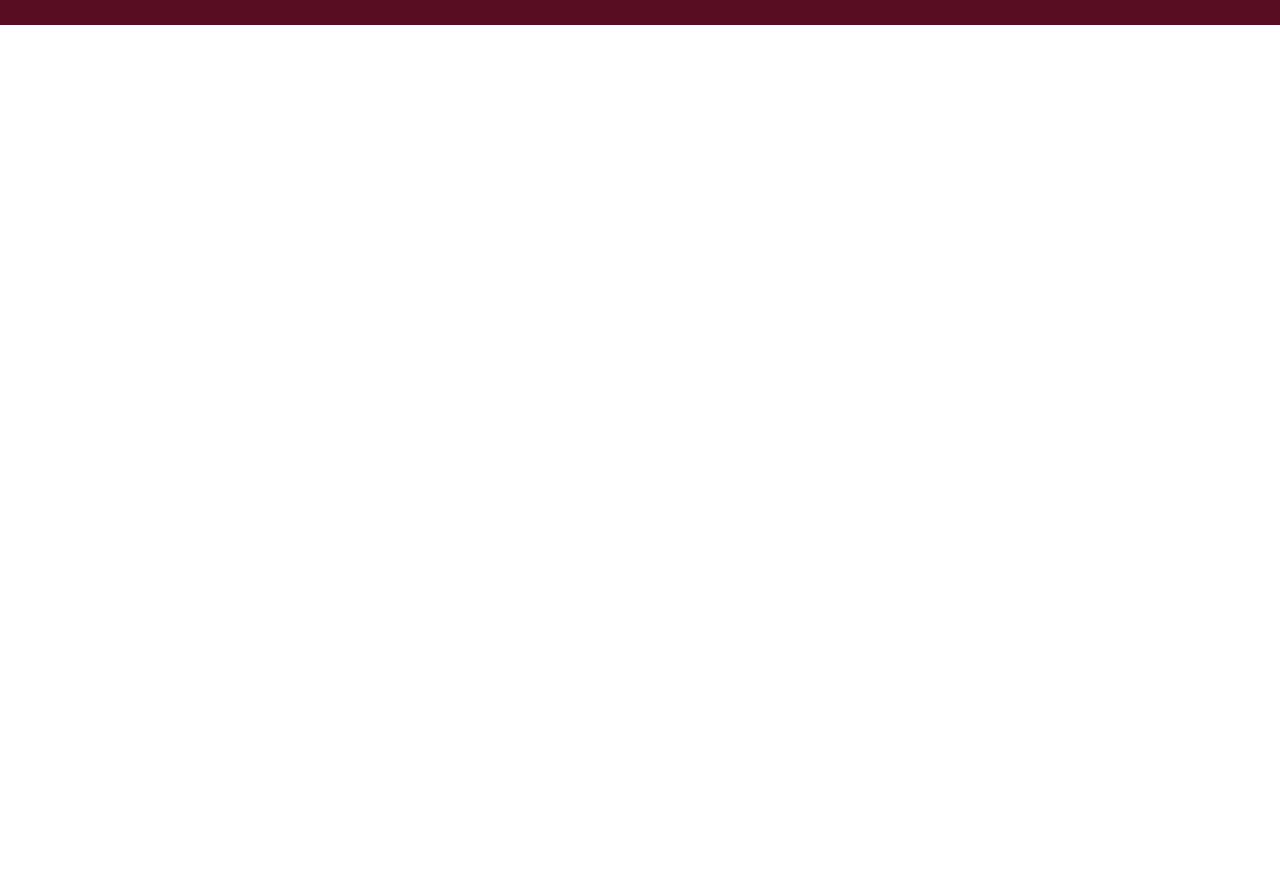
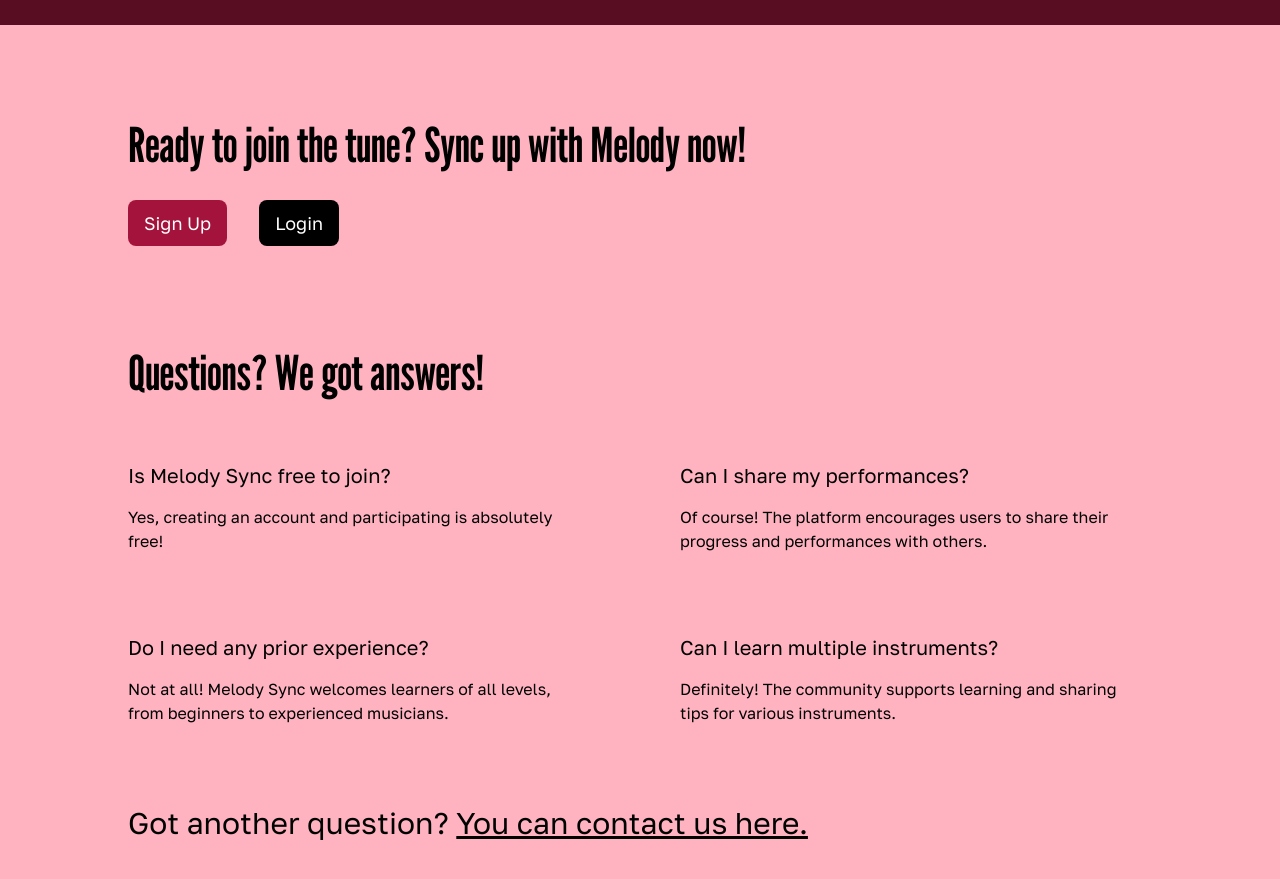
Before and after one commit to TheUtopy/MelodySync, a Nuxt app in the folder client/: page / in a window 1280 px wide. Shown: the part 1800-2679 px from the top of the page. Before the commit the page ends 1825 px from the top, so only its background shows below. Built offline with nearby package versions, Linux system fonts and the light colour scheme.

Commit message:
Added the third section of the main page

```diff
--- a/client/assets/css/tailwind.css
+++ b/client/assets/css/tailwind.css
@@ -13,3 +13,15 @@
     font-family: 'GolosText-Regular';
     src: url('../fonts/GolosText-Regular.ttf') format('truetype');
 }
+
+h2 {
+    @apply text-4xl
+}
+
+h3 {
+    @apply text-xl font-serif pb-4
+}
+
+p {
+    @apply font-serif
+}
--- a/client/components/Button.vue
+++ b/client/components/Button.vue
@@ -4,6 +4,7 @@
     :class="{
         'bg-pinky-800 hover:bg-pinky-500': color === 'burgundy',
         'bg-pinky-1000 hover:bg-pinky-900': color === 'black',
+        'bg-pinky-700 hover:bg-pinky-800': color === 'red',
     }"
     class="text-white font-serif text-lg px-4 py-3 rounded-lg transition-colors duration-500"
     >
--- /dev/null
+++ b/client/pages/contact.vue
@@ -0,0 +1,3 @@
+<template>
+    <div>CONTAAAAAACT</div>
+</template>
--- a/client/pages/index.vue
+++ b/client/pages/index.vue
@@ -6,7 +6,7 @@
         </h1>
     </div>
 
-        <p class="text-xl font-serif mx-10 max-w-3xl">
+    <p class="text-xl mx-10 max-w-3xl">
         Welcome to Melody Sync, the ultimate community for music learners. Exchange tips, showcase accomplishments,
         and
         celebrate the joys of mastering musical instruments. Dive in and join the melody!
@@ -19,23 +19,65 @@
   </section>
 
 
-    <section class="bg-pinky-900 h-min text-pinky-50 text-lg py-24 mx-auto">
+  <section class="bg-pinky-900 h-min text-pinky-50 text-lg py-24">
     <div class="grid grid-cols-2 grid-rows-2 w-4/5 mx-auto gap-16">
       <img src="../static/images/Orchestra.png" class="index-image justify-self-end" alt="orchestra">
 
       <article class="flex flex-col justify-center">
-          <h2 class="text-4xl">Share Advice, Learn Faster, and Make Friends</h2>
-          <p class="font-serif mt-6">Melody Sync brings together ambitious learners to motivate, inspire, and support each
+        <h2>Share Advice, Learn Faster, and Make Friends</h2>
+        <p class="mt-6">Melody Sync brings together ambitious learners to motivate, inspire, and support each
           other on their musical journeys. Why learn alone when you can grow together?</p>
       </article>
 
       <div class="flex flex-col justify-center text-right">
-          <h2 class="text-4xl">Create Profiles to Display Your Instrument Mastery</h2>
-          <p class="font-serif mt-6">Show off your favorite instrument and the skills you’re acquiring. Be proud of your
+        <h2>Create Profiles to Display Your Instrument Mastery</h2>
+        <p class="mt-6">Show off your favorite instrument and the skills you're acquiring. Be proud of your
           progress and encourage others to reach new heights!</p>
       </div>
 
       <img src="../static/images/Guitar.png" class="index-image justify-self-start" alt="guitar">
+    </div>
+  </section>
+
+
+  <section class="bg-pinky-300 h-min py-24">
+    <div class="max-w-5xl mx-auto">
+      <h2 class="text-5xl">Ready to join the tune? Sync up with Melody now!</h2>
+
+      <div class="mb-28 mt-10">
+        <Button color="red" destination="/sign-up">Sign Up</Button>
+        <Button color="black" destination="/login" class="ml-8">Login</Button>
+      </div>
+
+      <h2 class="text-5xl pb-16">Questions? We got answers!</h2>
+
+      <article class="grid grid-cols-2 grid-rows-2 gap-20">
+        <div class="max-w-md">
+          <h3>Is Melody Sync free to join?</h3>
+          <p class="text-pinky-1000">Yes, creating an account and participating is absolutely free!</p>
+        </div>
+
+        <div class="max-w-md">
+          <h3>Can I share my performances?</h3>
+          <p class="text-pinky-1000">Of course! The platform encourages users to share their progress and performances with others.</p>
+        </div>
+
+        <div class="max-w-md">
+          <h3>Do I need any prior experience?</h3>
+          <p class="text-pinky-1000">Not at all! Melody Sync welcomes learners of all levels, from beginners to experienced musicians.</p>
+        </div>
+
+        <div class="max-w-md">
+          <h3>Can I learn multiple instruments?</h3>
+          <p class="text-pinky-1000">Definitely! The community supports learning and sharing tips for various instruments.</p>
+        </div>
+      </article>
+
+      <h3 class="text-3xl mt-20">Got another question?
+        <nuxt-link to="/contact" class="underline hover:no-underline hover:text-pink-800 visited:text-pink-700">
+          You can contact us here.
+        </nuxt-link>
+      </h3>
     </div>
   </section>
 </template>
```
Lines whose indentation alone changed are shown as unchanged.
